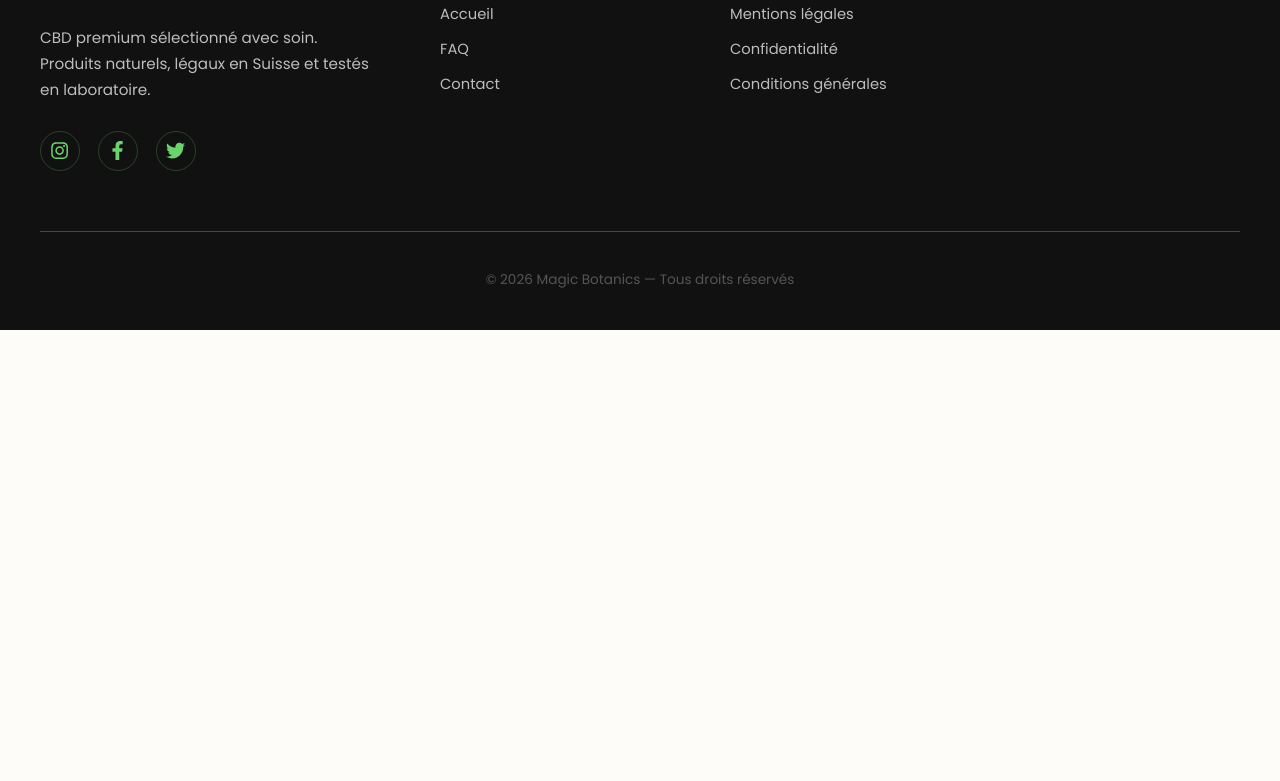
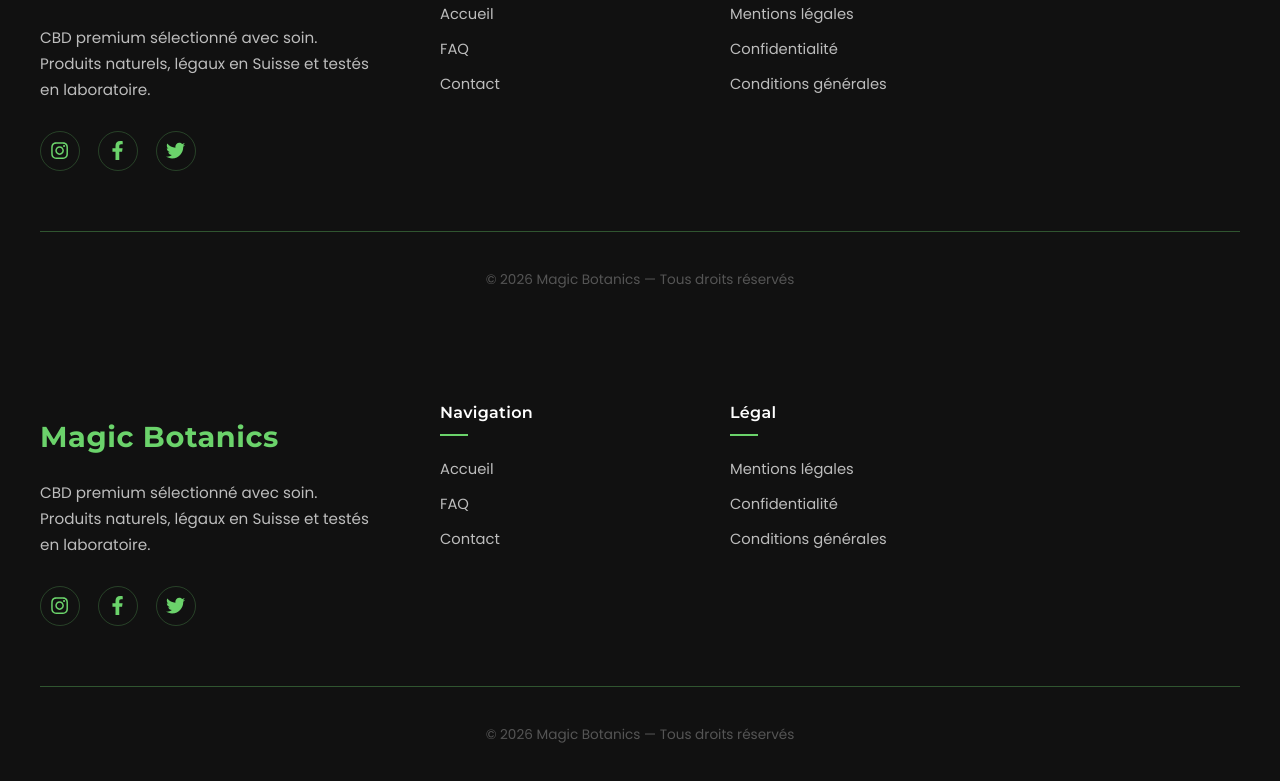
Before and after one commit to LesRhabilleurs/Magic-Flowers, a React (Vite) app: page / in a window 1280 px wide. Shown: the part 2837-3618 px from the top of the page. Before the commit the page ends 3167 px from the top, so only its background shows below. Built offline with nearby package versions, Linux system fonts and the light colour scheme.

Commit message:
Include Footer component in App
Added Footer component to be displayed on all pages.

```diff
--- a/src/App.jsx
+++ b/src/App.jsx
@@ -6,6 +6,7 @@ import Contact from "./pages/Contact";
 import Shop from "./pages/Shop";
 import Faq from "./pages/FAQ";
 import Navbar from "./components/Navbar";
+import Footer from "./components/Footer";
 
 import "./App.css";
 
@@ -27,9 +28,11 @@ function App() {
 
         <Route path="/contact" element={<Contact />} />
 
-        {/* Route FAQ ajoutée */}
         <Route path="/faq" element={<Faq />} />
       </Routes>
+
+      {/* Footer visible sur toutes les pages */}
+      <Footer />
     </BrowserRouter>
   );
 }
```
